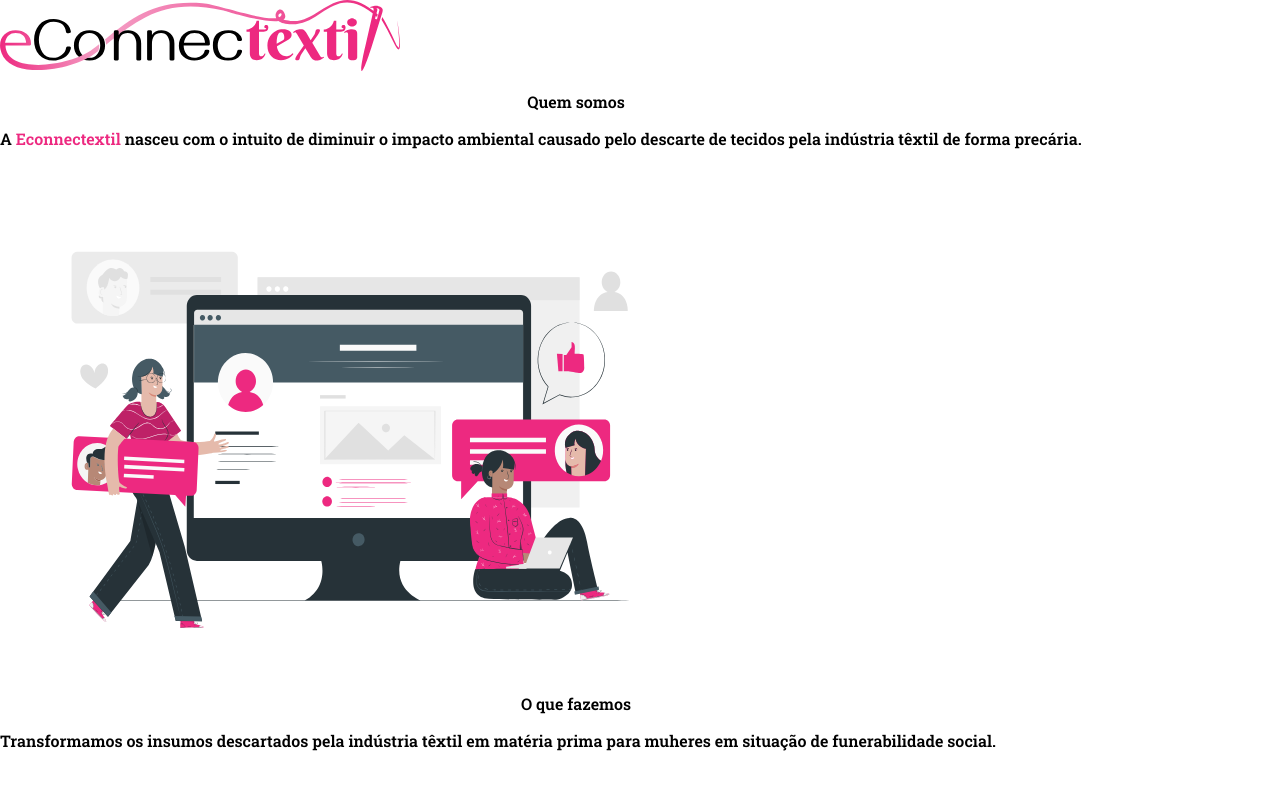
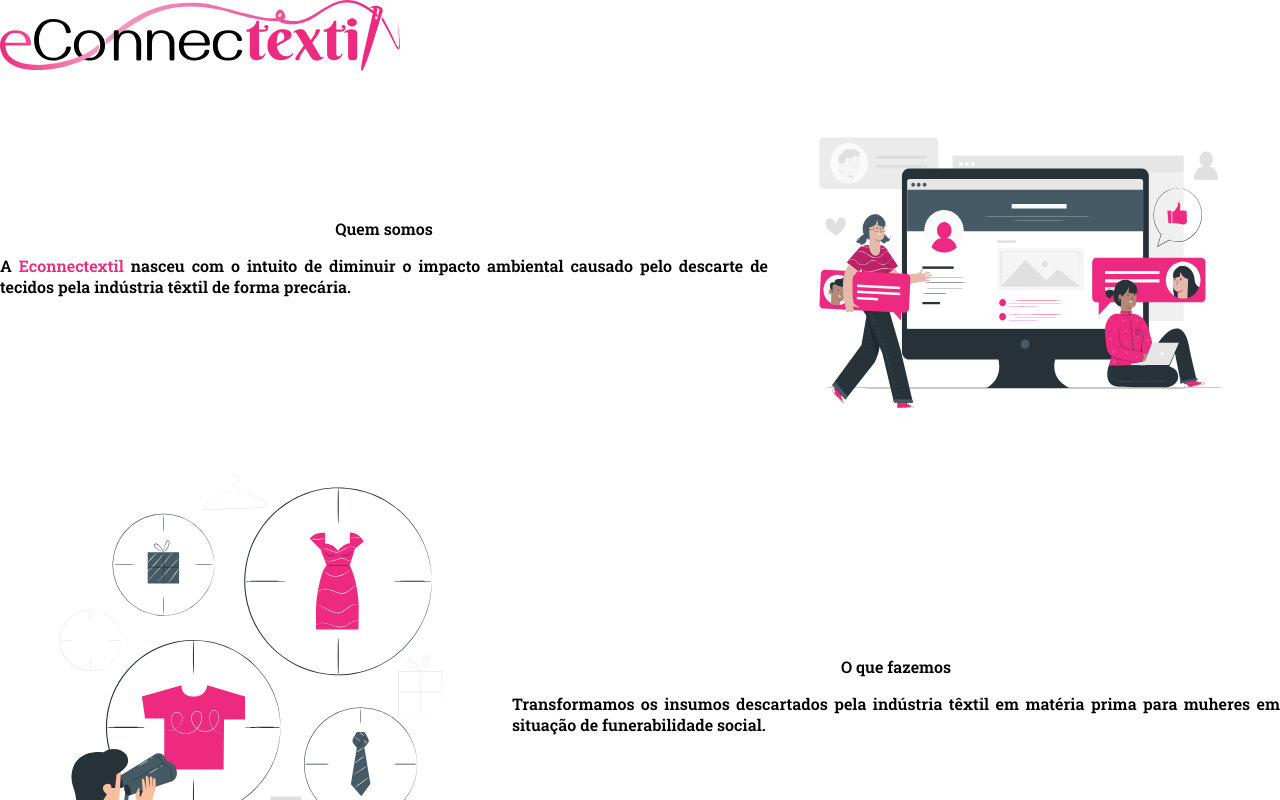
Before and after one commit to kasvrol/proviHack-NaoExistePlanetaB, a React (Create React App) app: page / in a window 1280 px wide. Shown: the top 800 px of the page. Built offline with nearby package versions, Linux system fonts and the light colour scheme; the HTML template or start-up script is replaced by a standard one.

Commit message:
[FEAT][HOME] estilo do primeiro terço da página home

```diff
--- a/src/pages/home.jsx
+++ b/src/pages/home.jsx
@@ -5,17 +5,23 @@
 import image05 from "../images/image05.svg";
 import image06 from "../images/image06.svg";
 
+import "../style/home.scss";
+
 function Home() {
     return (
         <main>
             <Logo />
+            <section className="informationsContainer">
                 <WhoWeAre />
                 <img src={image06} alt="ilustração de um monitor" />
-            <WhatWeDo />
+            </section>
+            <section className="informationsContainer">
                 <img
                     src={image05}
                     alt="ilustração de um fotográfo tirando fot de roupas"
                 />
+                <WhatWeDo />
+            </section>
         </main>
     );
 }
--- /dev/null
+++ b/src/style/home.scss
@@ -0,0 +1,9 @@
+@import "./index";
+
+.informationsContainer {
+    @include directionOne(row);
+}
+
+.informationsContainer > img {
+    width: 40vw;
+}
```
Lines whose indentation alone changed are shown as unchanged.
